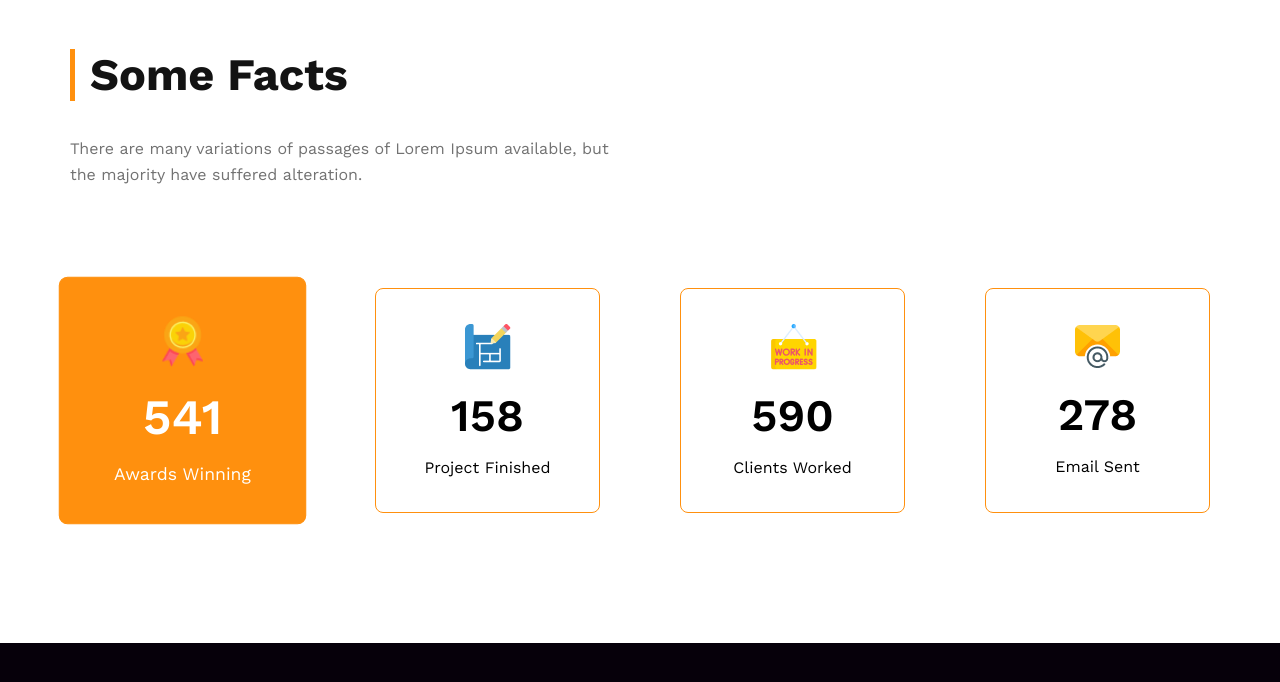
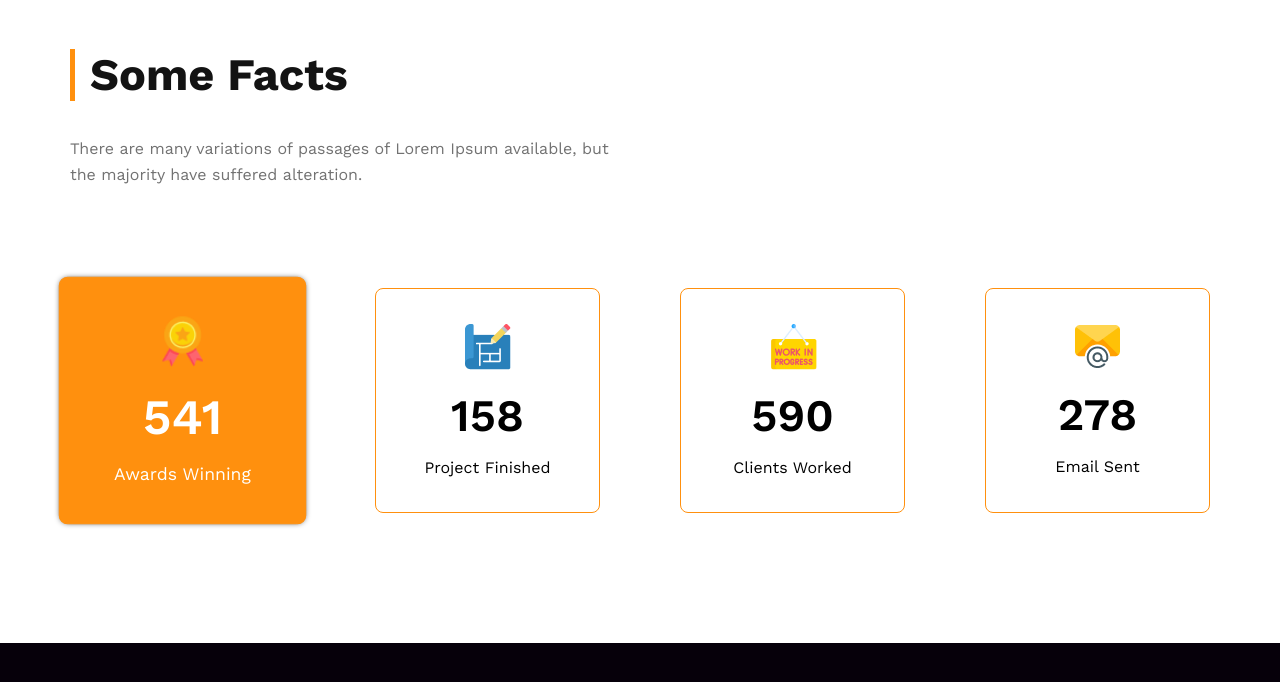
Before and after one commit to coder-abir/gen3-Architects, a plain HTML site: page index.html in a window 1280 px wide. In both pictures the pointer is over the element 182 px from the left and 3525 px from the top of the page. Shown: the part 3125-3807 px from the top of the page. Drawn offline with nearby package versions, Linux system fonts and the light colour scheme.

Commit message:
final commit

```diff
--- a/css/style.css
+++ b/css/style.css
@@ -352,6 +352,12 @@ header nav .nav_right ul a:hover::before {
   background-color: var(--color-main);
   color: var(--color-white) !important;
   transform: scale(1.1);
+  /* -webkit-box-shadow: 0px 0px 6px 2px rgba(254, 142, 14, 1);
+  -moz-box-shadow: 0px 0px 6px 2px rgba(254, 142, 14, 1);
+  box-shadow: 0px 0px 6px 2px rgba(254, 142, 14, 1); */
+  -webkit-box-shadow: 0px 0px 6px -2px rgba(0, 0, 0, 1);
+  -moz-box-shadow: 0px 0px 6px -2px rgba(0, 0, 0, 1);
+  box-shadow: 0px 0px 6px -2px rgba(0, 0, 0, 1);
 }
 
 /* Facts Section End */
--- a/index.html
+++ b/index.html
@@ -4,6 +4,7 @@
     <meta charset="UTF-8" />
     <meta http-equiv="X-UA-Compatible" content="IE=edge" />
     <meta name="viewport" content="width=device-width, initial-scale=1.0" />
+    <link rel="shortcut icon" href="images/icons/favicon.png" type="image/x-icon">
     <!-- Fontawesome -->
     <link
       rel="stylesheet"
```
Also changed, not shown: images/icons/favicon.png (added).
